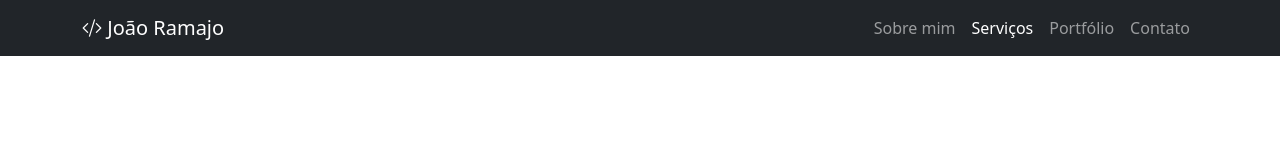
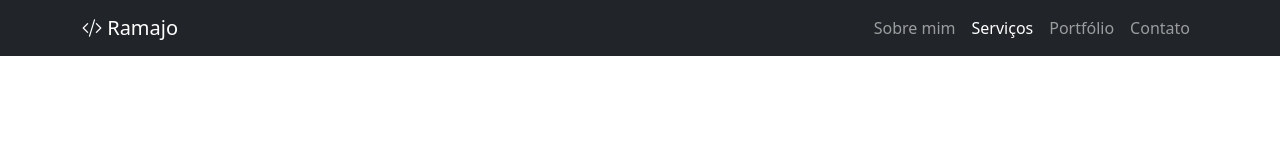
Before and after one commit to LacamJC/meu-portfolio, a React (Create React App) app: page / in a window 1280 px wide. Shown: the top 160 px of the page. Built offline with nearby package versions, Linux system fonts and the light colour scheme.

Commit message:
Adicionando nova foto para o `hero`

```diff
--- a/src/components/Header.js
+++ b/src/components/Header.js
@@ -29,7 +29,7 @@ function Header() {
     return (
         <Navbar expand="lg" bg="dark" variant="dark" sticky="top">
             <Container>
-                <Navbar.Brand href="#home"><i class="bi bi-code-slash"></i> João Ramajo</Navbar.Brand>
+                <Navbar.Brand href="#hero"><i class="bi bi-code-slash"></i> Ramajo</Navbar.Brand>
                 <Navbar.Toggle aria-controls="navbar-nav" />
                 <Navbar.Collapse id="navbar-nav">
                     <Nav className="ms-auto">
--- a/src/components/Hero/Hero.js
+++ b/src/components/Hero/Hero.js
@@ -37,7 +37,7 @@ function Hero() {
           </Col>
           <Col md={6}className={`${styles.imageWrapper} animate-on-scroll ${isVisible ? 'visible' : ''}`} ref={ref}>
             <img
-              src="https://avatars.githubusercontent.com/u/12345678?v=4" // substitua pela sua imagem real
+              src="assets/images/my-and-rhaj.png" // substitua pela sua imagem real
               alt="João Ramajo"
               className={styles.image}
             />
```
Also changed, not shown: 1 other file (tests, documents, lock files or other folders).
